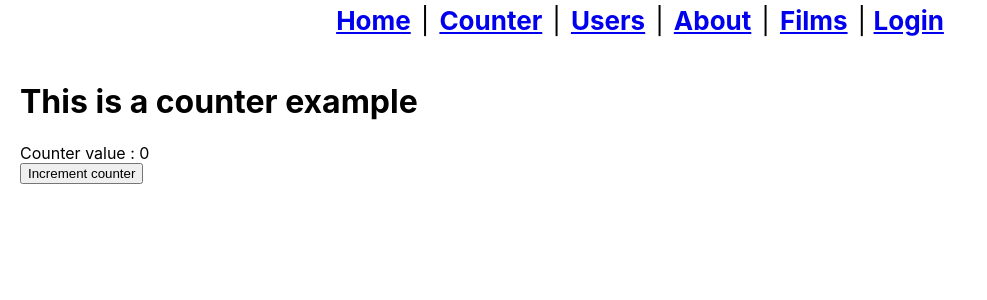
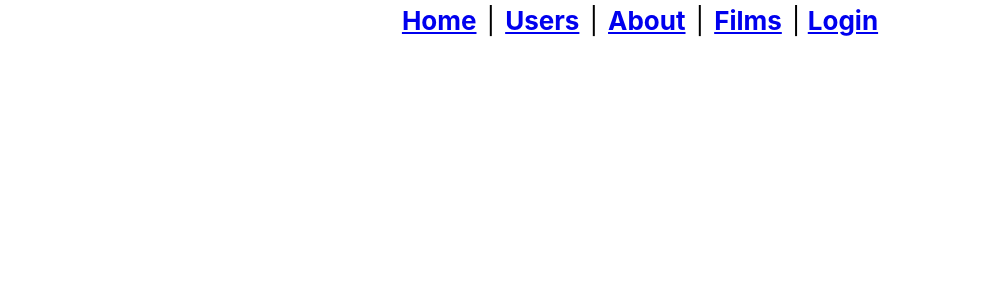
Before and after one commit to kami11e/ensta-in211, a React (Vite) app in the folder frontend/: page /counter in a window 1280 px wide. Shown: the top 300 px of the page, without its empty margins (0-987 px from the left). Built offline with nearby package versions, Linux system fonts and the light colour scheme.

Commit message:
delete MovieInfoPage and Counter

```diff
--- a/frontend/src/App.jsx
+++ b/frontend/src/App.jsx
@@ -3,12 +3,10 @@ import { Route, Routes } from 'react-router-dom';
 import Home from './pages/Home/Home';
 import About from './pages/About/About';
 import { Root } from './components/Root/Root';
-import Counter from './pages/Counter/Counter';
 import Users from './pages/Users/Users';
 import Films from './pages/Films/Films';
 import FilmDetail from './pages/FilmDetail/FilmDetail';
 import Login from './components/Login/Login';
-import MovieInfoPage from './pages/MovieInfoPage/MovieInfoPage';
 import UserSpace from './pages/UserSpace/UserSpace';
 
 function App() {
@@ -16,14 +14,12 @@ function App() {
     <Root>
       <Routes>
         <Route path="/" element={<Home />} />
-        <Route path="counter" element={<Counter />} />
         <Route path="users" element={<Users />} />
         <Route path="about" element={<About />} />
         <Route path="films" element={<Films />} />
         <Route path="filmpage/:mvid" element={<FilmDetail />} />
         <Route path="login" element={<Login />} />
         <Route path="userspace" element={<UserSpace />} />
-        <Route path="movie/:movieId" element={<MovieInfoPage />} />
       </Routes>
     </Root>
   );
--- a/frontend/src/components/Header/Header.jsx
+++ b/frontend/src/components/Header/Header.jsx
@@ -10,10 +10,6 @@ const Header = () => {
     <div className="Header-container">
       <Link className="Link" to="/">
         Home
-      </Link>
-      <div>|</div>
-      <Link className="Link" to="/counter">
-        Counter
       </Link>
       <div>|</div>
       <Link className="Link" to="/users">
--- a/frontend/src/pages/Counter/Counter.css
+++ /dev/null
@@ -1,5 +0,0 @@
-.Counter-container {
-  display: flex;
-  flex-direction: column;
-  align-items: flex-start;
-}
--- a/frontend/src/pages/Counter/Counter.jsx
+++ /dev/null
@@ -1,16 +0,0 @@
-import { useState } from 'react';
-import './Counter.css';
-
-function Counter() {
-  const [counter, setCounter] = useState(0);
-
-  return (
-    <div className="Counter-container">
-      <h1>This is a counter example</h1>
-      <div>Counter value : {counter}</div>
-      <button onClick={() => setCounter(counter + 1)}>Increment counter</button>
-    </div>
-  );
-}
-
-export default Counter;
--- a/frontend/src/pages/MovieInfoPage/MovieInfoPage.jsx
+++ /dev/null
@@ -1,10 +0,0 @@
-import { useParams } from 'react-router-dom';
-import MovieInfo from '../../components/MovieInfo/MovieInfo';
-// import './MovieInfoPage.css';
-function MovieInfoPage() {
-  const { movieId } = useParams();
-
-  return <MovieInfo movieId={movieId} />;
-}
-
-export default MovieInfoPage;
```
